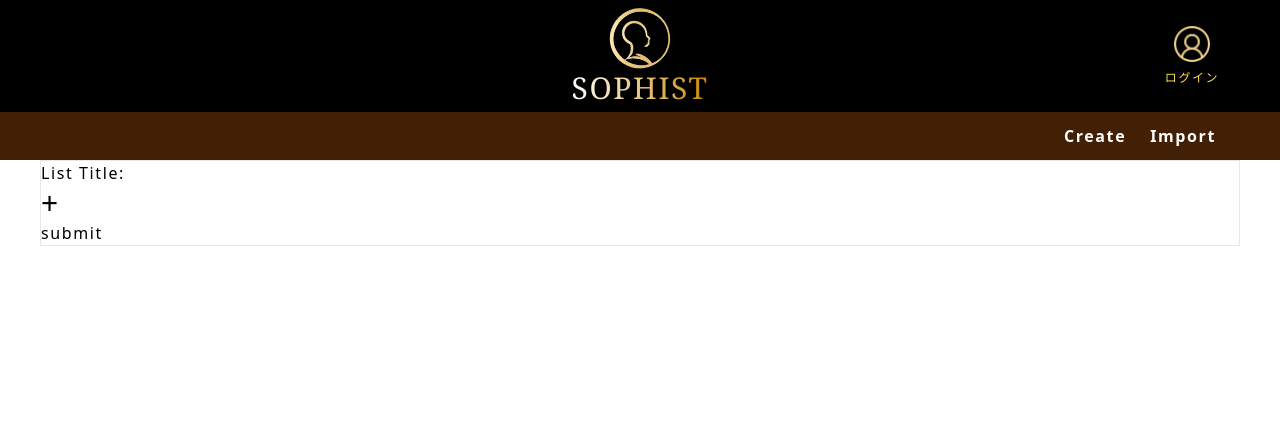
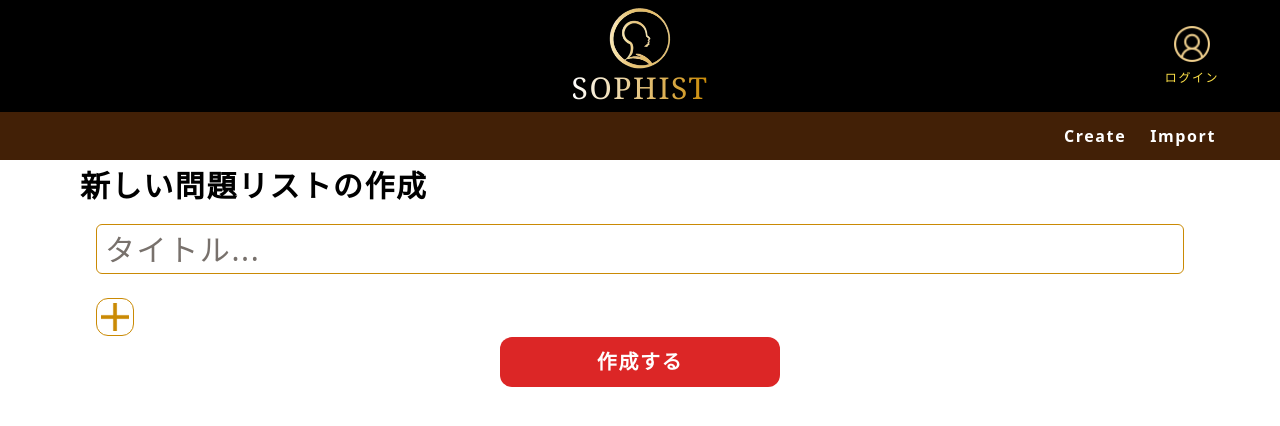
Before and after one commit to AOI-1up/Sophist, a Flask app: page /question in a window 1280 px wide. Shown: the top 426 px of the page. Run offline with Flask 2, Linux system fonts and the light colour scheme; some libraries are stand-ins or nearby versions.

Commit message:
[Feat] 新規問題フォームの作成

```diff
--- a/src/app/templates/index.html
+++ b/src/app/templates/index.html
@@ -49,7 +49,7 @@
         </div>
     </div>
     {% else %}
-    <div class="ml-10 my-2 text-xl text-yellow-600">
+    <div class="ml-10 my-2 text-2xl text-yellow-600">
         ようこそ ゲスト 様
     </div>
     {% endif %}
--- a/src/app/templates/layout.html
+++ b/src/app/templates/layout.html
@@ -20,12 +20,13 @@
                 </div>
                 <div class="w-full h-full absolute flex flex-col items-end justify-center">
                     {% if current_user.is_authenticated %}
-                    <button class="w-16 flex flex-col items-center justify-center mr-4" onClick='alert("Open Menu...")'>
+                    <a href="{{ url_for('auth.logout') }}"
+                        class="w-16 flex flex-col items-center justify-center mr-4">
                         <img src="../static/usericon.png" class="w-9 h-9" />
                         <div class="text-yellow-300 text-xs text-center mt-2 tracking-widest">
                             マイページ
                         </div>
-                    </button>
+                    </a>
                     {% else %}
                     <a href="{{ url_for('auth.login_get') }}"
                         class="w-16 flex flex-col items-center justify-center mr-4">
--- a/src/app/templates/question.html
+++ b/src/app/templates/question.html
@@ -10,22 +10,68 @@
 <body>
     {% extends "layout.html" %}
     {% block content %}
-    <form action="/question" method="POST" x-data="{ forms: [] }" class="border">
-        <label>List Title:</label>
-        <input type="text" name="list_title" required>
+    <div class="my-2 mx-10 font-bold text-3xl">新しい問題リストの作成</div>
+    <form action="/question" method="POST" x-data="{ forms: [] }" class="mt-5 mx-14">
+        <input type="text" placeholder="タイトル..." name="list_title"
+            class="w-full h-[50px] border border-yellow-600 rounded-md placeholder-stone-500 text-3xl px-2 mb-6 hover:shadow-xl"
+            required>
         <template x-for="(form, index) in forms" :key="index">
-            <div class="border-2 w-fit">
-                <label>Question</label>
-                <input type="text" :name="'question' + (index + 1)" x-model="form.question" required>
-                <label>Answer</label>
-                <input type="text" :name="'answer' + (index + 1)" x-model="form.answer" required>
+            <div class="mb-6 flex flex-col border border-yellow-600 rounded-md bg-gray-50 hover:shadow-xl">
+                <div class="h-[45px] bg-white border-b-2 border-stone-300 rounded-md flex justify-between items-center">
+                    <div class="pl-2 text-2xl">Question</div>
+                    <button type="button" @click="forms.splice(index, 1)">
+                        <img src="../static/deleteicon.png" class="mr-2 w-6 h-6" />
+                    </button>
+                </div>
+                <div class="h-[300px] flex justify-between items-center">
+                    <div class="flex flex-col pl-5 pr-2 w-7/12">
+                        <textarea type="text" :name="'question' + (index + 1)" placeholder="問題文..."
+                            x-model="form.question"
+                            class="px-2 h-[260px] border border-stone-300 rounded-sm text-xl placeholder-stone-500 resize-none"></textarea>
+                    </div>
+                    <div class="flex flex-col pr-5 pl-2 w-5/12 h-[260px] justify-between">
+                        <input type="text" :name="'question' + (index + 1) + '-1'" placeholder="選択肢1..."
+                            x-model="form.choice1"
+                            class="h-[40px] border border-stone-300 px-2 text-xl placeholder-stone-500" required>
+                        <input type="text" :name="'question' + (index + 1) + '-2'" placeholder="選択肢2..."
+                            x-model="form.choice2"
+                            class="h-[40px] border border-stone-300 px-2 text-xl placeholder-stone-500 rounded-sm"
+                            required>
+                        <input type="text" :name="'question' + (index + 1) + '-3'" placeholder="選択肢3..."
+                            x-model="form.choice3"
+                            class="h-[40px] border border-stone-300 px-2 text-xl placeholder-stone-500 rounded-sm"
+                            required>
+                        <input type="text" :name="'question' + (index + 1) + '-4'" placeholder="選択肢4..."
+                            x-model="form.choice4"
+                            class="h-[40px] border border-stone-300 px-2 text-xl placeholder-stone-500 rounded-sm"
+                            required>
+                        <div class="bg-white flex items-center h-[60px] border border-stone-300 text-xl">
+                            <label class="px-2 border-r border-stone-300 font-bold text-red-500 text-center">
+                                正
+                                解
+                            </label>
+                            <select :name="'answer' + (index + 1)" x-model="form.answer"
+                                class="text-xl h-full flex w-11/12 justify-end" required>
+                                <option value="1" selected>選択肢1</option>
+                                <option value="2">選択肢2</option>
+                                <option value="3">選択肢3</option>
+                                <option value="4">選択肢4</option>
+                            </select>
+                        </div>
+                    </div>
+                </div>
             </div>
         </template>
-        <div class="text-3xl">
-            <button @click="forms.push({ question: '', answer: '' })">+</button>
+        <div>
+            <button type="button"
+                @click="forms.push({ question: '', choice1: '', choice2: '', choice3: '', choice4: '', answer: '' })"
+                class="p-1 border border-yellow-600 rounded-xl">
+                <img src="../static/plusicon.png" class="w-7 h-7" />
+            </button>
         </div>
-        <div>
-            <button type="submit">submit</button>
+        <div class="text-3xl flex justify-center">
+            <button type="submit"
+                class="w-[280px] h-[50px] rounded-xl bg-red-600 text-white text-xl font-bold">作成する</button>
         </div>
     </form>
     {% endblock %}
```
Also changed, not shown: src/app/models.py (+44 -25 lines), src/app/static/deleteicon.png (added), src/app/static/plusicon.png (added).
